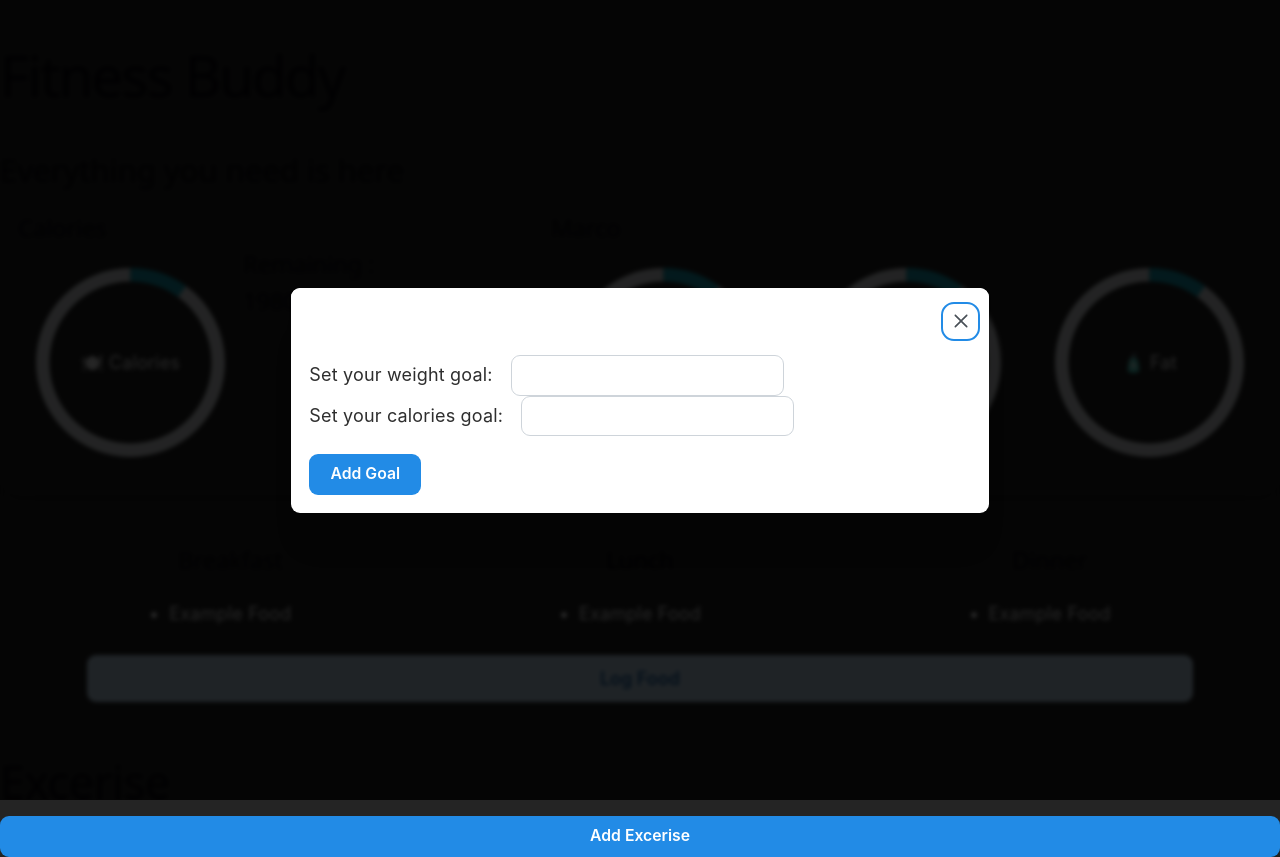
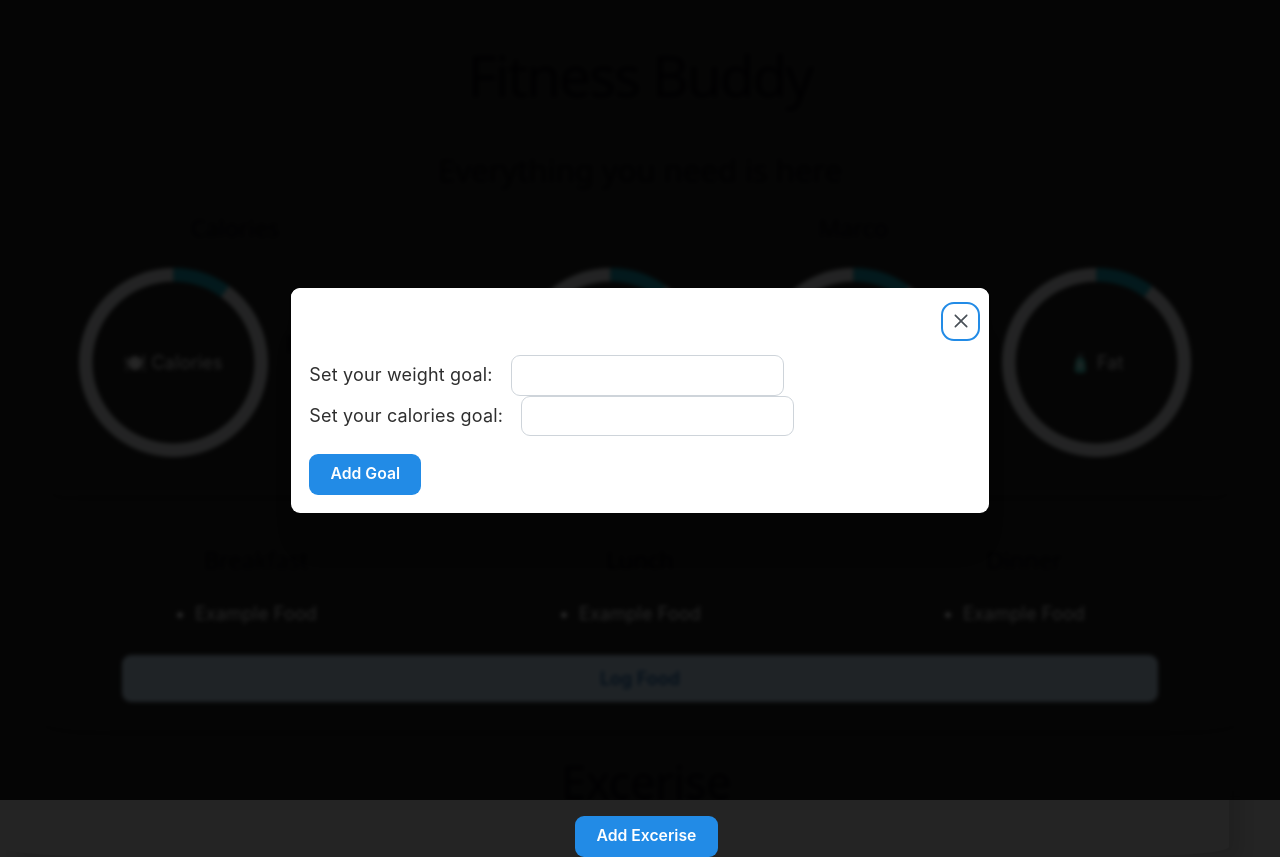
Before and after one commit to Neco-arch/Marcoapp, a React app in the folder frontend/: page / in a window 1280 px wide. Built offline with nearby package versions, Linux system fonts and the light colour scheme; the HTML template or start-up script is replaced by a standard one.

Commit message:
feat : data reset at the end of the day

```diff
--- a/frontend/src/App.css
+++ b/frontend/src/App.css
@@ -26,10 +26,8 @@ p {
 
 .Progress_wrapper {
     display: flex;
-    justify-content: space-between;
-    padding: 1rem;
-    border-radius: 20px;
-    box-shadow: rgba(0, 0, 0, 0.1) 0px 10px 15px 5px
+    flex: 1;
+    justify-content: space-evenly;
 }
 
 .Marco_Section {
@@ -46,15 +44,41 @@ p {
     padding: 1.5rem 0;
 }
 
+.Cal_wrapper {
+    display: flex;
+    width: 30%;
+    flex-direction: column;
+    padding: 1rem;
+    border-radius: 20px;
+    box-shadow: rgba(0, 0, 0, 0.1) 0px 10px 15px 5px;
+}
+
+.RemainingCal {
+    font-size: 1.5rem;
+    display: flex;
+    justify-content: center;
+    align-items: center;
+    text-align: center;
+}
+
+.Caloriesh2 {
+    text-align: center;
+}
+
+.Invisible {
+    visibility: hidden;
+    width: 50%;
+}
+
 .LogFood {
     border-radius: 5%;
     display: flex;
     flex-wrap: wrap;
     justify-content: space-around;
-    width: 100%;
+    width: 94%;
     padding-top: 5%;
     padding: 2%;
-    box-shadow: rgba(0, 0, 0, 0.1) 0 10px 15px -3px
+    box-shadow: rgba(0, 0, 0, 0.1) 0px 10px 15px 5px;
 }
 
 .LogFood > button {
@@ -62,6 +86,17 @@ p {
     margin-top: 1.5rem;
     display: flex;
     justify-content: center;
+}
+
+.Marco_wrapper {
+    display: flex;
+    flex-direction: column;
+    justify-content: center;
+    align-items: center;
+    padding: 1rem;
+    border-radius: 20px;
+    box-shadow: rgba(0, 0, 0, 0.1) 0px 10px 15px 5px;
+    flex-basis: 60%;
 }
 
 .Period_meal {
@@ -82,10 +117,20 @@ dialog {
 .Excerise {
     display: flex;
     flex-direction: column;
+        justify-content: center;
+    align-items: center;
     border-radius: 5%;
+    width: 96%;
+    padding-left: 5%;
+}
+
+.Excerise_wrapper {
+    width: 100%;
+    box-shadow: rgba(0, 0, 0, 0.1) 0px 10px 15px 5px;
 }
 
 
 .Cal_section {
     display: flex;
+
 }
--- a/frontend/src/App.jsx
+++ b/frontend/src/App.jsx
@@ -1,4 +1,4 @@
-import './App.css'
+
 
 // Components
 import Progress from './components/Progress.jsx'
--- a/frontend/src/components/Progress.jsx
+++ b/frontend/src/components/Progress.jsx
@@ -1,11 +1,19 @@
+import { useState , useEffect } from 'react';
 import { RingProgress , Text  } from '@mantine/core';
 import '@mantine/core/styles.css';
 
-export default function Progress({ Calories, WeightGoal  }) {
+
+
+export default function Progress() {
+
+    useEffect(async () => {
+    },[])
+
+
     return (
         <>
         <div className='Cal_wrapper'>
-        <h2>Calories</h2>
+        <h2 className='Caloriesh2'>Calories</h2>
         <div className='Cal_section'>
         <RingProgress
         size={200}
@@ -19,7 +27,7 @@ export default function Progress({ Calories, WeightGoal  }) {
                 { value: 10, color: 'cyan' },
             ]}
         />
-        <div>
+        <div className='RemainingCal'>
             <h2>Remaining :</h2>
             <h2>1980</h2>
         </div>
--- a/frontend/src/index.css
+++ b/frontend/src/index.css
@@ -51,6 +51,13 @@ body {
   margin: 0;
 }
 
+.Header {
+  display: flex;
+  flex-direction: column;
+  justify-content: center;
+  align-items: center;
+}
+
 #root {
   width: 100%;
   min-height: 100vh;
--- a/frontend/src/main.jsx
+++ b/frontend/src/main.jsx
@@ -3,6 +3,7 @@ import { BrowserRouter } from 'react-router-dom';
 import { createRoot } from 'react-dom/client'
 import { MantineProvider } from '@mantine/core';
 import './index.css'
+import './App.css'
 import App from './App.jsx'
 import Login from './page/login.jsx';
 import Signup from './page/signup.jsx';
--- a/frontend/src/page/login.jsx
+++ b/frontend/src/page/login.jsx
@@ -1,3 +1,35 @@
+import { useState } from 'react';
+import { Container, Title, Paper, TextInput, PasswordInput, Button, Flex } from '@mantine/core';
+import classes from './css/AuthenticationTitle.module.css';
+
 export default function Login() {
+  const [logindata , savelogindata] = useState({
+    username : '' ,
+    password : ''
+  })
 
+    const handleChange = (field) => (event) => {
+    const value = event.currentTarget.value;
+    saveformdata((prev) => ({
+      ...prev,
+      [field]: value,
+    }));
+  };
+
+
+  return (
+    <Container size={500} my={40}>
+      <Title ta="center" size={32}>
+        Welcome back!
+      </Title>
+
+      <Paper withBorder shadow="md" p={30} mt={30} radius="md" className='LoginCard' w={400} h={300} >
+        <TextInput label="Username" placeholder="John Pork" required radius="md" onChange={handleChange('username')}/>
+        <PasswordInput label="Password" placeholder="Your password" required mt="md" radius="md" onChange={handleChange('password')}/>
+        <Button fullWidth mt="xl" radius="md">
+          Sign up
+        </Button>
+      </Paper>
+    </Container>
+  );
 }
--- a/frontend/src/page/signup.jsx
+++ b/frontend/src/page/signup.jsx
@@ -8,6 +8,14 @@ export default function Signup() {
     password : ''
   })
 
+    const handleChange = (field) => (event) => {
+    const value = event.currentTarget.value;
+    saveformdata((prev) => ({
+      ...prev,
+      [field]: value,
+    }));
+  };
+
 
   return (
     <Container size={500} my={40}>
@@ -16,8 +24,8 @@ export default function Signup() {
       </Title>
 
       <Paper withBorder shadow="md" p={30} mt={30} radius="md" className='LoginCard' w={400} h={300} >
-        <TextInput label="Username" placeholder="John Pork" required radius="md" />
-        <PasswordInput label="Password" placeholder="Your password" required mt="md" radius="md" />
+        <TextInput label="Username" placeholder="John Pork" required radius="md" onChange={handleChange('username')}/>
+        <PasswordInput label="Password" placeholder="Your password" required mt="md" radius="md" onChange={handleChange('password')}/>
         <Button fullWidth mt="xl" radius="md">
           Sign up
         </Button>
```
